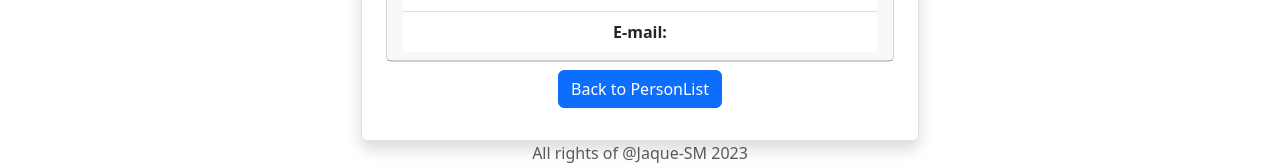
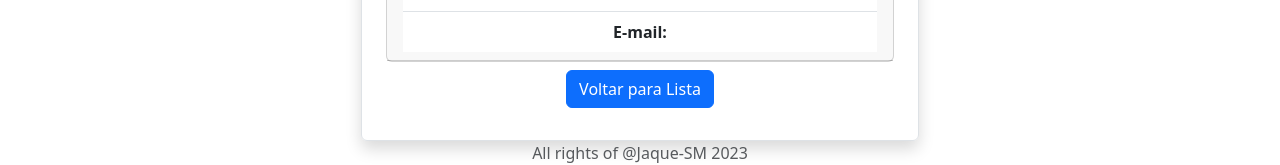
Before and after one commit to Jaque-SM/Front-PessoaFisica, a React (Create React App) app: page /viewpessoa/1 in a window 1280 px wide. Shown: the part 309-474 px from the top of the page. Built offline with nearby package versions, Linux system fonts and the light colour scheme; no server answers.

Commit message:
arrumando function component de view

```diff
--- a/src/App.js
+++ b/src/App.js
@@ -6,6 +6,7 @@ import FooterComponent from './components/layout/FooterComponent';
 import ListPersons from './components/crud/ListPersons';
 import CreatePerson from './components/crud/CreatePerson';
 import ViewPerson from './components/crud/ViewPerson';
+import UpdatePerson from './components/crud/EditPerson';
 
 function App() {
 
@@ -18,7 +19,8 @@ function App() {
             <Route exact path="/" element = {<ListPersons/>}></Route>
             <Route exact path="/pessoas" element = {<ListPersons/>}></Route>
             <Route path="/addpessoa" element= {<CreatePerson/>}></Route>
-            <Route path="/viewpessoa/:nome" element={<ViewPerson/>}></Route>
+            <Route path="/viewpessoa/:id" element={<ViewPerson/>}></Route>
+            <Route path="/updatepessoa/:id" element={<UpdatePerson/>}></Route>
           </Routes>
         </div>
         <FooterComponent/>
--- /dev/null
+++ b/src/components/crud/EditPerson.js
@@ -0,0 +1,17 @@
+import React, { useEffect, useState } from 'react'
+import axios from "axios";
+import { Link, useParams } from "react-router-dom";
+
+
+export default function UpdatePerson () {
+
+
+
+
+
+
+
+
+
+
+}
--- a/src/components/crud/ListPersons.js
+++ b/src/components/crud/ListPersons.js
@@ -19,6 +19,11 @@ export default function ListPersons() {
 
     const deletePerson = async () => {
         await axios.delete(`http://localhost:8080/api/pessoa/${id}`);
+        setPessoas (
+            pessoas.filter ((pessoa) => {
+                return pessoa.id !== id;
+            })
+        )
         loadingPessoas();
     }
 
@@ -58,6 +63,10 @@ export default function ListPersons() {
                                             View Person
                                         </Link>
 
+                                        <Link className='btn btn-primary mx-2' to={`/updatepessoa/${pessoa.id}`}>
+                                            Update Person
+                                        </Link>
+
                                         <button
                                             className="btn btn-danger mx-2"
                                             onClick={() => deletePerson(pessoa.id)}
--- a/src/components/crud/ViewPerson.js
+++ b/src/components/crud/ViewPerson.js
@@ -12,20 +12,21 @@ export default function ViewPerson() {
 
     });
 
-    const { nome } = useParams();
+    const { id } = useParams();
 
     useEffect(() => {
         loadingPessoa();
     }, []);
 
     const loadingPessoa = async () => {
-        const result = await axios.get(`http://localhost:8080/api/pessoas/${nome}`);
+        const result = await axios.get(`http://localhost:8080/api/pessoas/${id}`);
         setPessoas(result.data);
     }
 
     return (
         <div className="container">
             <div className="row">
+                <br></br>
                 <div className="col-md-6 offset-md-3 border rounded p-4 mt-2 shadow">
                     <h2 className="text-center m-4">Person Details</h2>
 
@@ -55,7 +56,7 @@ export default function ViewPerson() {
                         </div>
                     </div>
                     <Link className="btn btn-primary my-2" to={"/"}>
-                        Back to PersonList
+                        Voltar para Lista
                     </Link>
                 </div>
             </div>
```
